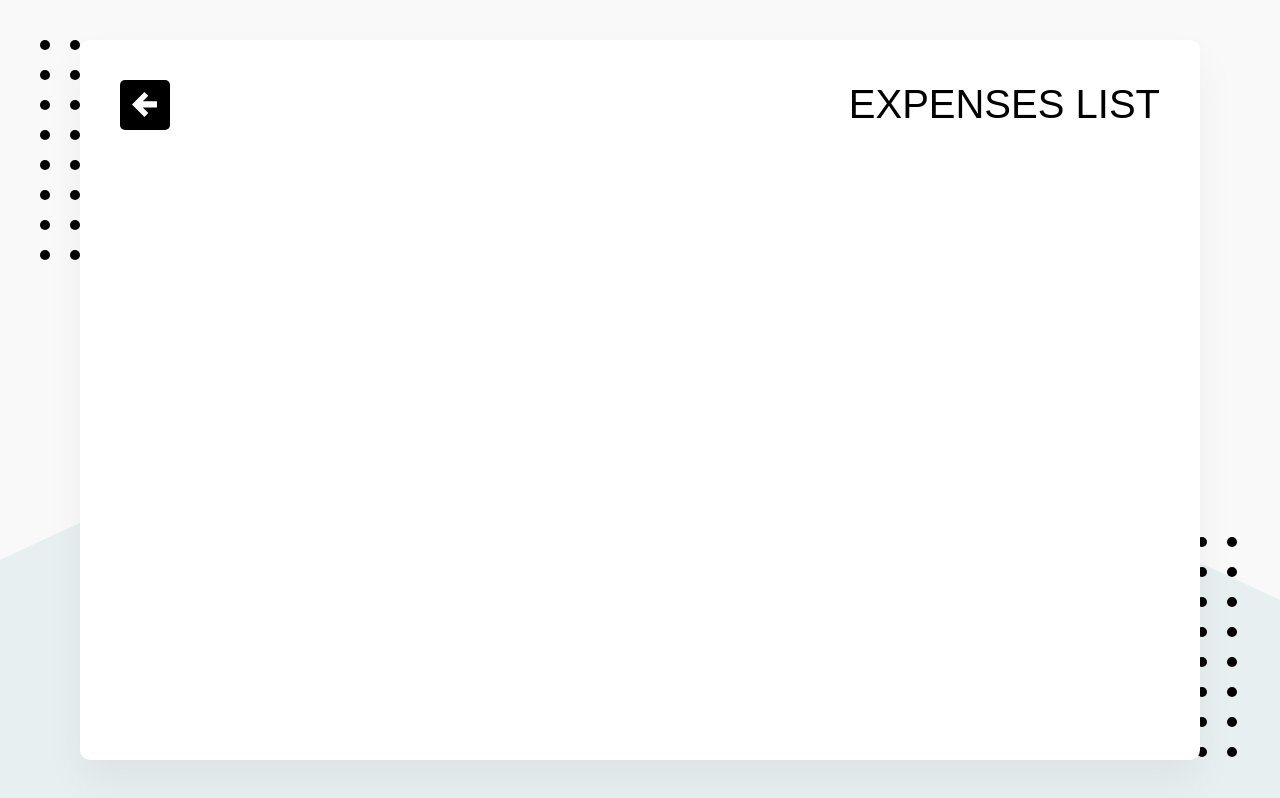
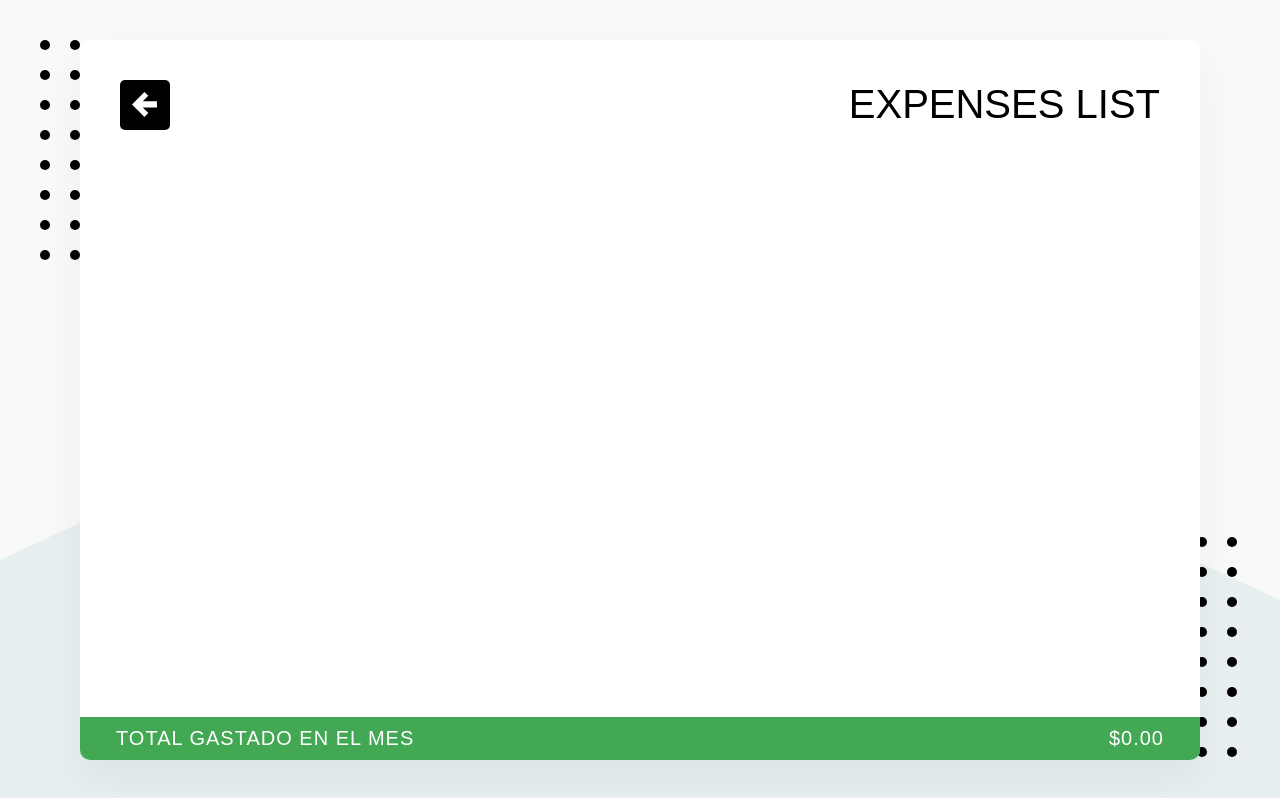
Before and after one commit to iAmJoeDeveloper/penguin_app, a React (Create React App) app: page /list in a window 1280 px wide. Built offline with nearby package versions, Linux system fonts and the light colour scheme; no server answers; sample sign-in values are in the browser's storage; what webfontloader would draw is missing.

Commit message:
Creating Total Spent Bar

```diff
--- a/src/App.js
+++ b/src/App.js
@@ -4,6 +4,7 @@ import { Header, Title, ContainerHeader, ContainerButtons } from './elements/Hea
 import Button from './elements/Button'
 import CloseSesionButton from './elements/CloseSesionButton'
 import ExpenseForm from './components/ExpenseForm'
+import TotalSpentBar from './components/TotalSpentBar'
 
 const App = () => {
 	return (
@@ -23,6 +24,7 @@ const App = () => {
 			</Header>
 
 			<ExpenseForm />
+			<TotalSpentBar />
 		</>
 	)
 }
--- a/src/components/ExpensesByCategory.js
+++ b/src/components/ExpensesByCategory.js
@@ -2,6 +2,7 @@ import React from 'react'
 import { Header, Title, ContainerHeader, ContainerButtons } from './../elements/Header'
 import { Helmet } from 'react-helmet'
 import BtnBack from '../elements/BtnBack'
+import TotalSpentBar from './TotalSpentBar'
 
 const ExpensesByCategory = () => {
 	return (
@@ -13,6 +14,7 @@ const ExpensesByCategory = () => {
 				<BtnBack />
 				<Title>Expenses By Category</Title>
 			</Header>
+			<TotalSpentBar />
 		</>
 	)
 }
--- a/src/components/ExpensesList.js
+++ b/src/components/ExpensesList.js
@@ -2,6 +2,7 @@ import React from 'react'
 import { Helmet } from 'react-helmet'
 import { Header, Title } from './../elements/Header'
 import BtnBack from '../elements/BtnBack'
+import TotalSpentBar from './TotalSpentBar'
 
 const ExpensesList = () => {
 	return (
@@ -13,6 +14,7 @@ const ExpensesList = () => {
 				<BtnBack />
 				<Title>Expenses List</Title>
 			</Header>
+			<TotalSpentBar />
 		</>
 	)
 }
--- /dev/null
+++ b/src/components/TotalSpentBar.js
@@ -0,0 +1,34 @@
+import React from 'react'
+import styled from 'styled-components'
+import theme from '../theme'
+import convertToCurrency from './../functions/convertToCurrency'
+
+const TotalBar = styled.div`
+	background: ${theme.verde};
+	font-size: 1.25rem; /* 20px */
+	letter-spacing: 1px;
+	font-weight: 500;
+	text-transform: uppercase;
+	padding: 0.62rem 2.25rem; /* 10px 40px */
+	color: #fff;
+	display: flex;
+	justify-content: space-between;
+	align-items: center;
+
+	@media (max-width: 31.25rem) {
+		/* 500px */
+		flex-direction: column;
+		font-size: 14px;
+	}
+`
+
+const TotalSpentBar = () => {
+	return (
+		<TotalBar>
+			<p>Total Gastado en el mes</p>
+			<p>{convertToCurrency(0)}</p>
+		</TotalBar>
+	)
+}
+
+export default TotalSpentBar
--- /dev/null
+++ b/src/functions/convertToCurrency.js
@@ -0,0 +1,9 @@
+const FormatAmount = (amount) => {
+	return new Intl.NumberFormat('en-US', {
+		style: 'currency',
+		currency: 'USD',
+		minimumFractionDigits: 2,
+	}).format(amount)
+}
+
+export default FormatAmount
```
